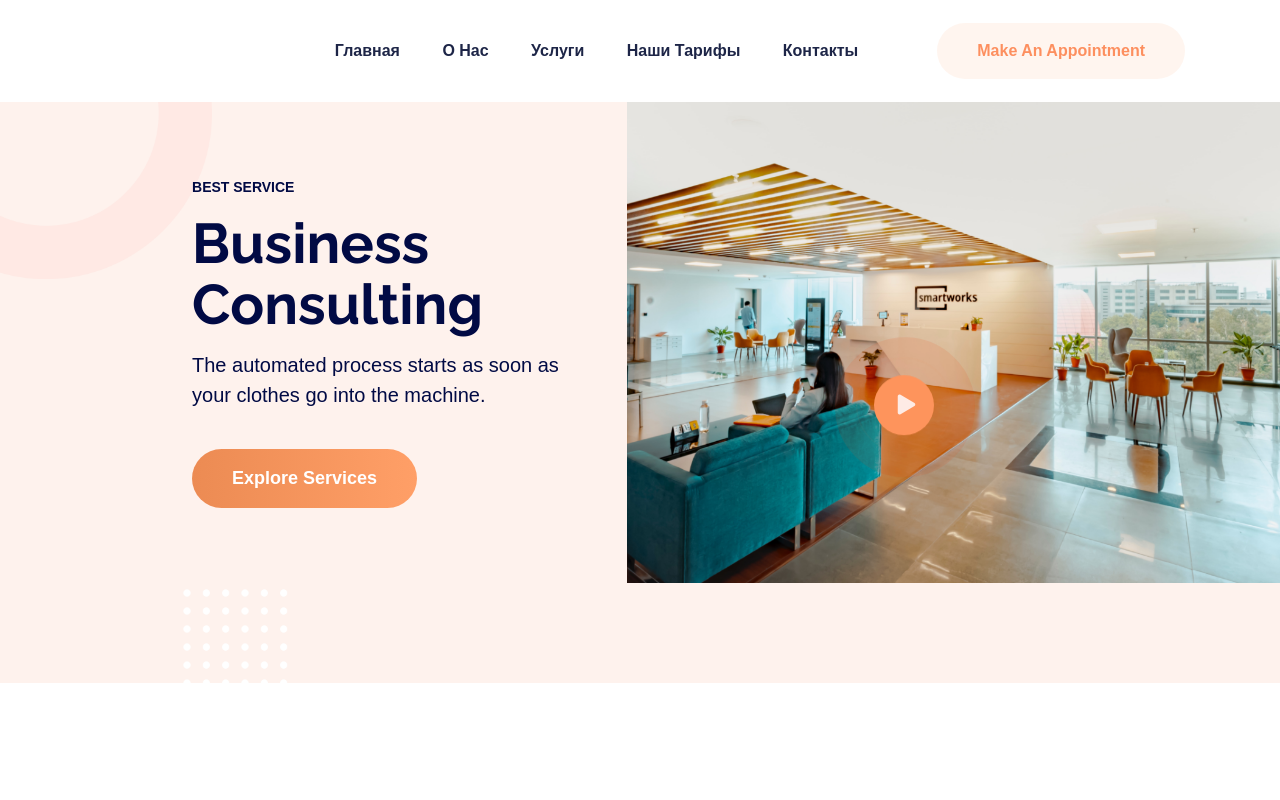
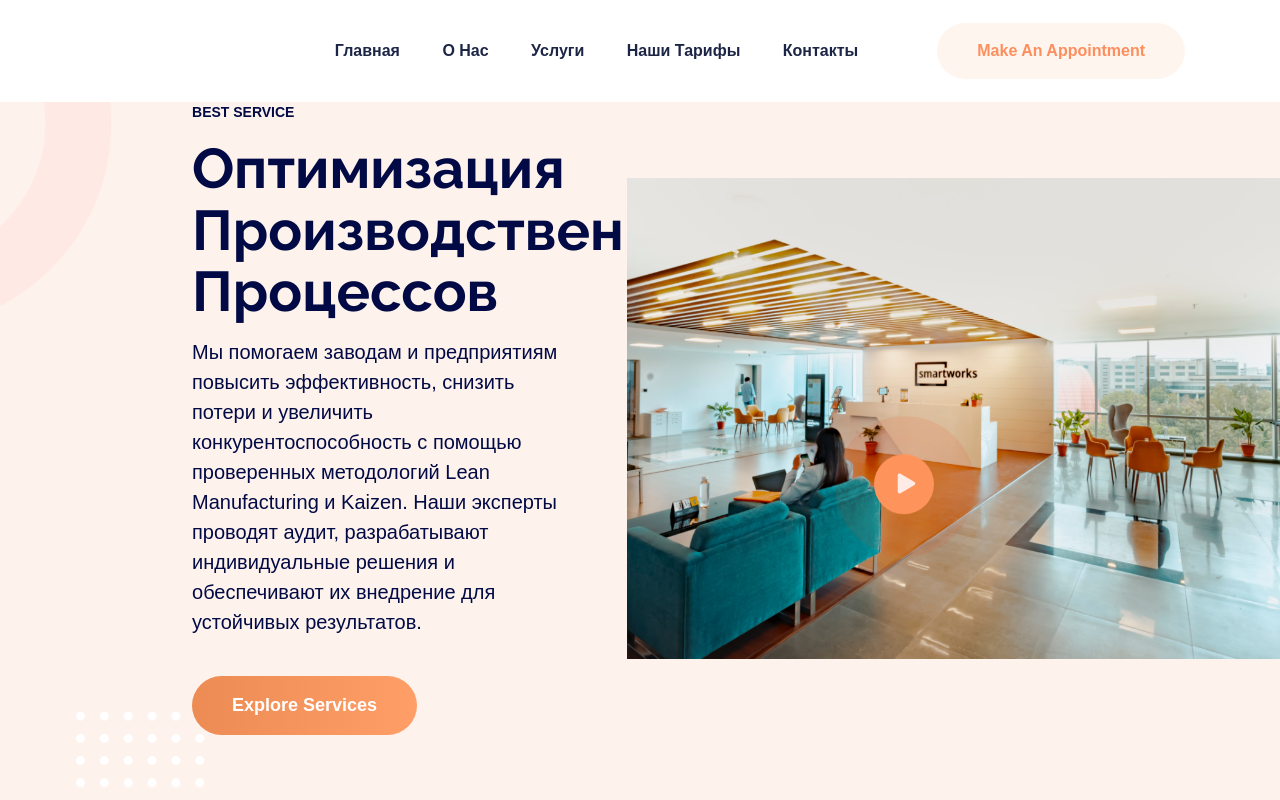
Before and after one commit to begonya90/opti2, a plain HTML site: page index.html in a window 1280 px wide. Shown: the top 800 px of the page. Drawn offline with Linux system fonts and the light colour scheme; files whose address does not match are found by name; a web font is replaced by a local one.

Commit message:
Update index.html

```diff
--- a/index.html
+++ b/index.html
@@ -103,9 +103,8 @@
                 <div class="slider-cap-wrapper">
                     <div class="hero-caption">
                         <span>Best Service</span>
-                        <h1 data-animation="fadeInLeft" data-delay=".4s">Business  Consulting</h1>
-                        <p data-animation="fadeInLeft" data-delay=".6s">The automated process starts as soon as
-                        your clothes go into the machine.</p>
+                        <h1 data-animation="fadeInLeft" data-delay=".4s">Оптимизация Производственных Процессов</h1>
+                        <p data-animation="fadeInLeft" data-delay=".6s">Мы помогаем заводам и предприятиям повысить эффективность, снизить потери и увеличить конкурентоспособность с помощью проверенных методологий Lean Manufacturing и Kaizen. Наши эксперты проводят аудит, разрабатывают индивидуальные решения и обеспечивают их внедрение для устойчивых результатов.</p>
                         <!-- Hero Btn -->
                         <a href="#" class="btn"  data-animation="fadeInLeft" data-delay=".9s" >Explore Services</a>
                     </div>
```
